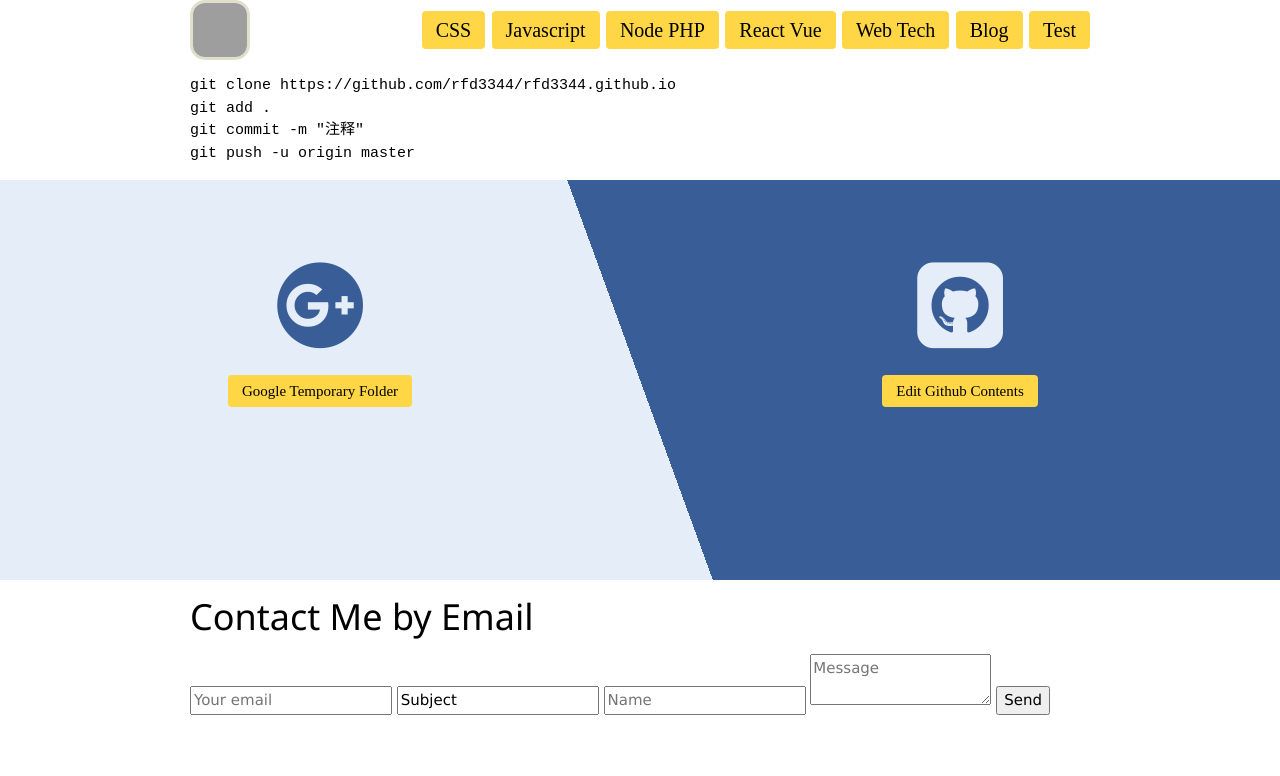
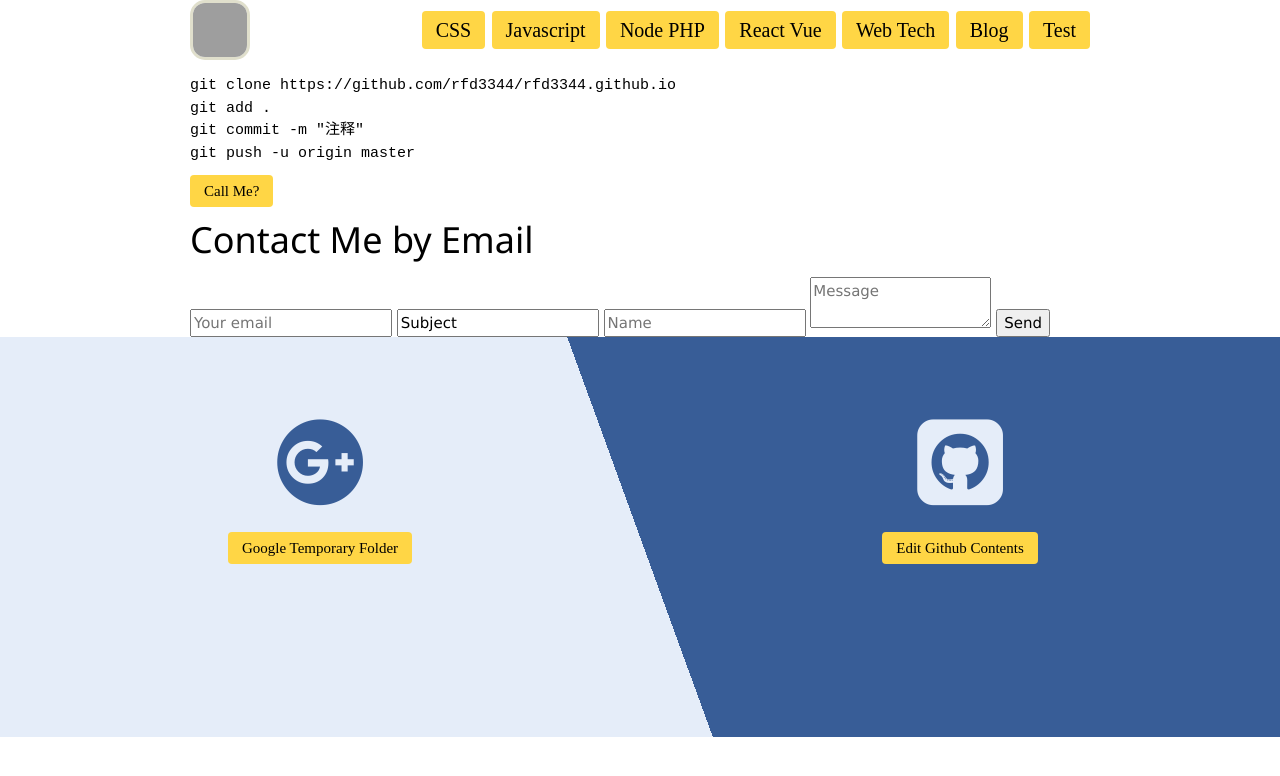
Before and after one commit to rfd3344a/rfd3344.github.io, a Jekyll site: the page built from index.html, in a window 1280 px wide. Shown: the top 776 px of the page. Built offline with Jekyll 4.4.1, drawn with Linux system fonts in a browser that asks for light colours; some web fonts are replaced; grey boxes are pictures that could not be loaded.

Commit message:
Update index.html

```diff
--- a/index.html
+++ b/index.html
@@ -13,20 +13,14 @@ git push -u origin master
 </pre>
 </section>
 
-<section id="GitGoogle">
-   <div>
-      <a href="https://drive.google.com/drive/folders/0B4hURf1yuAzuWUM4bk5oZ0Z3YXc?usp=sharing"> Google Temporary Folder </a>
-   </div>
-   <div>
-      <a href="https://github.com/rfd3344/rfd3344.github.io">Edit Github Contents </a>
-   </div>
-</section>
-
 <section>
 
 </section>
 
 <section id="ContactForm">
+   <a id="Phone" href="tel:+610451950926">Call Me?
+
+   </a>
    <h1> Contact Me by Email</h1>
    <form action="https://formspree.io/rfd3344@gmail.com"  method="POST">
       <input type="hidden" name="_next" value="https://rfd3344.github.io/index.html" />
@@ -41,4 +35,13 @@ git push -u origin master
    </form>
 </section>
 
+<section id="GitGoogle">
+   <div>
+      <a href="https://drive.google.com/drive/folders/0B4hURf1yuAzuWUM4bk5oZ0Z3YXc?usp=sharing">Google Temporary Folder </a>
+   </div>
+   <div>
+      <a href="https://github.com/rfd3344/rfd3344.github.io">Edit Github Contents </a>
+   </div>
+</section>
+
 </div>
```
